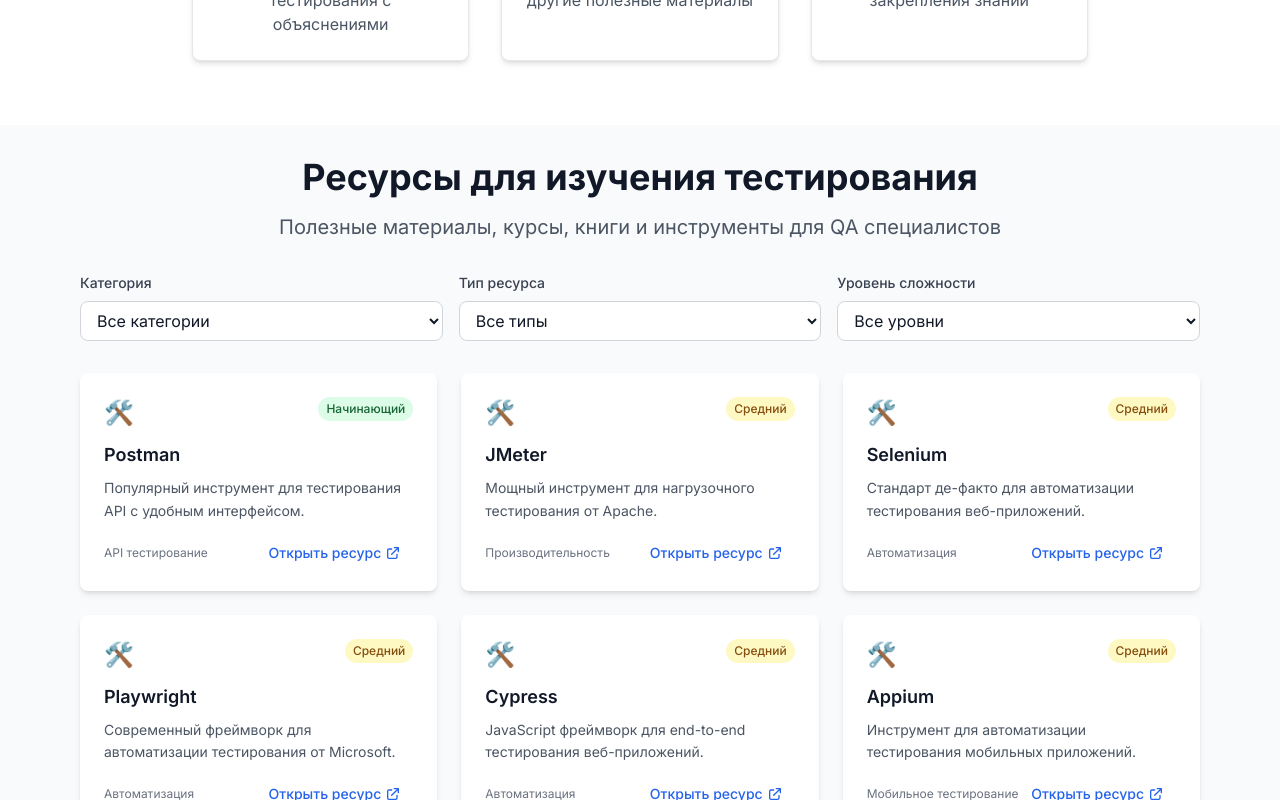
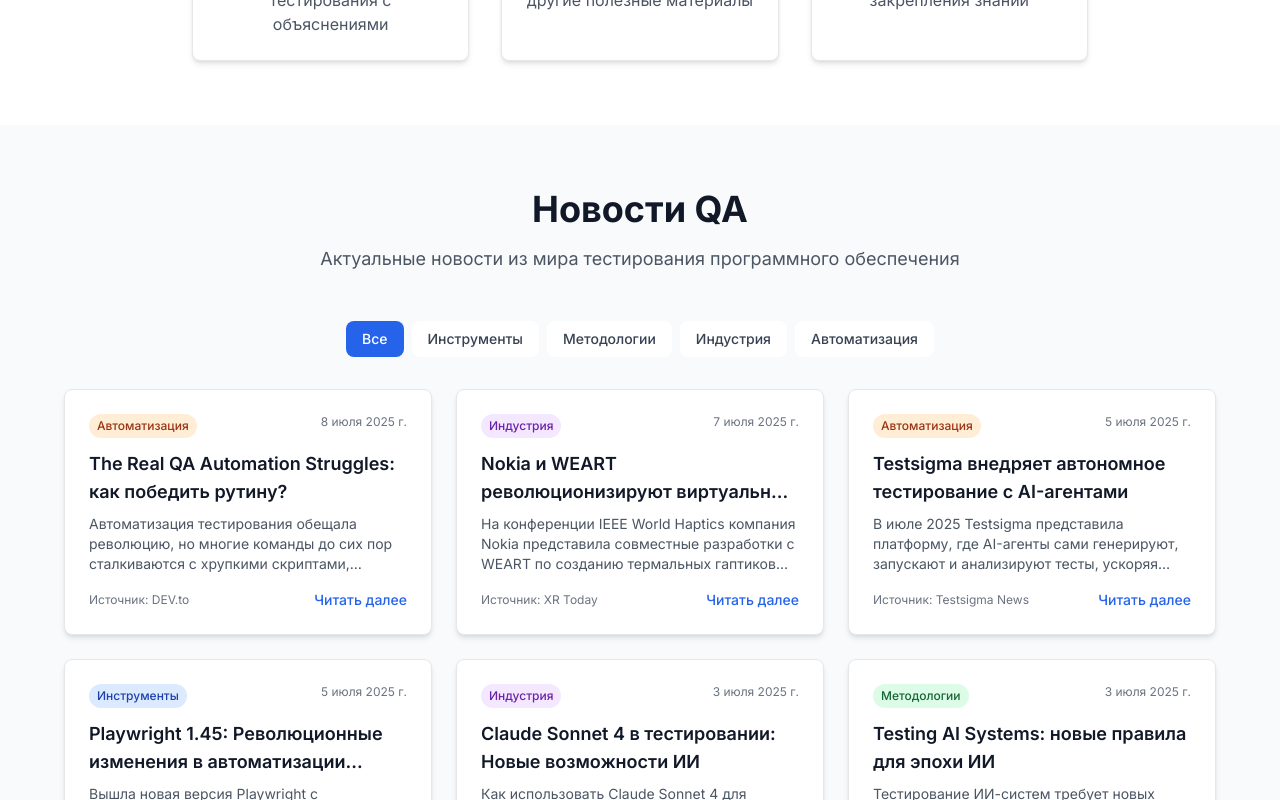
Before and after one commit to spicesole/bughubforge, a Next.js app: page / in a window 1280 px wide. Shown: the part 820-1620 px from the top of the page. Built offline with nearby package versions, Linux system fonts and the light colour scheme.

Commit message:
fix: remove Resources block from main page (resources now only on /resources)

```diff
--- a/src/app/page.tsx
+++ b/src/app/page.tsx
@@ -6,7 +6,6 @@
 import News from '@/components/News';
 import Head from 'next/head';
 import { useLanguage } from '@/components/useLanguage';
-import Resources from '@/components/Resources';
 
 export default function Home() {
   const { language } = useLanguage();
@@ -72,7 +71,6 @@
       <main>
         <Hero />
         <Features />
-        <Resources />
         <News />
       </main>
 
```
